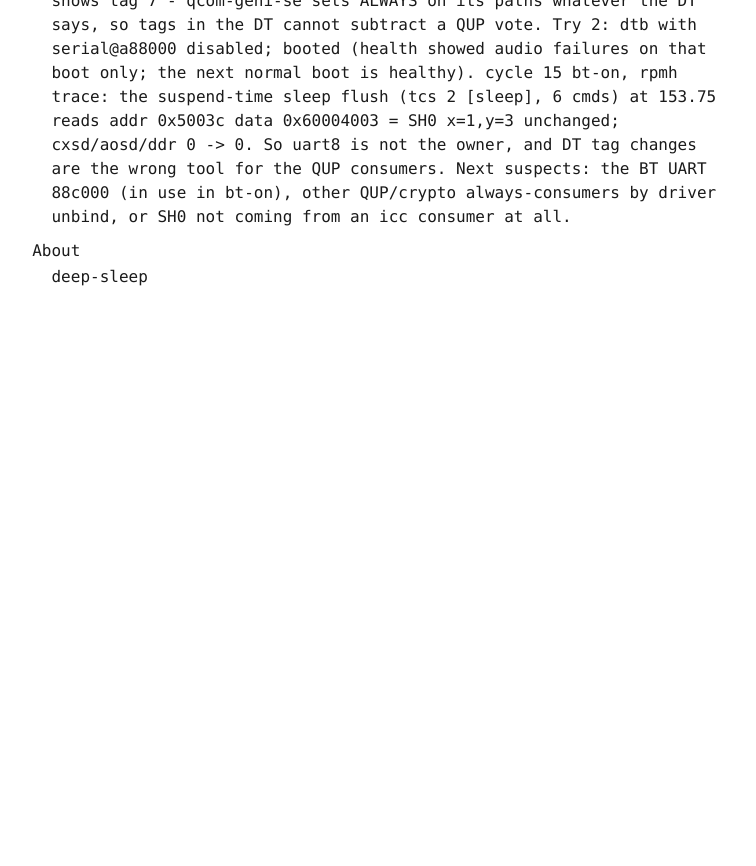
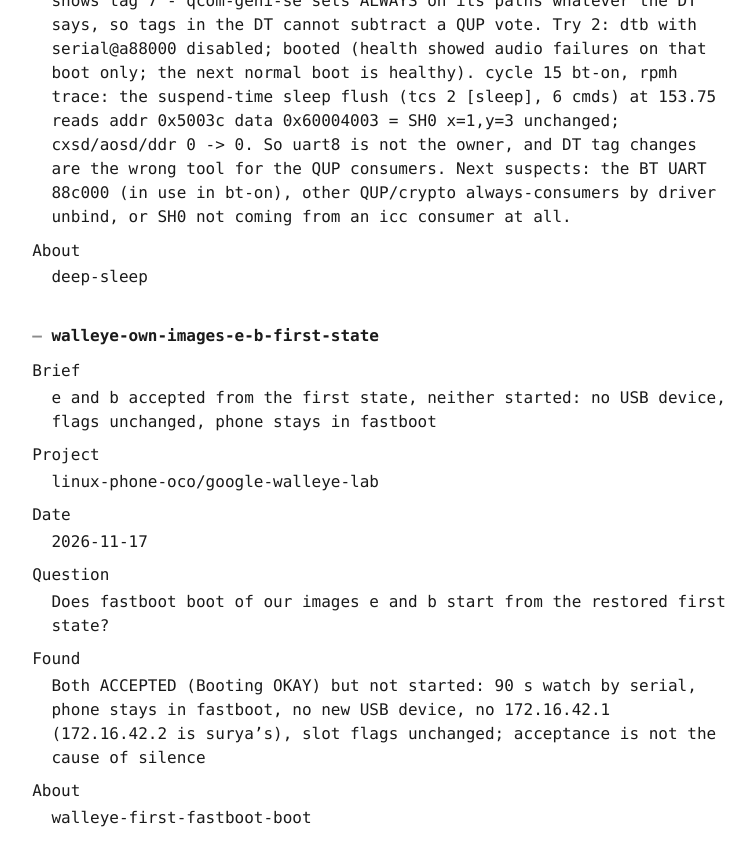
Before and after one commit to linux-phone-oco/docs, a Jekyll site: the page built from docs/research.md, in a window 1280 px wide and 900 px high, scrolled down 75911 px. Shown: the top 866 px of the window, without its empty margins (261-1017 px from the left). Built offline with Jekyll 4.4.1, drawn with Linux system fonts in a browser that asks for light colours; our own code applies the rules of GitHub Pages for plain Markdown files; before the commit the page ends 76316 px from its top, so only the background shows below that.

Commit message:
docs: walleye: research row for own images e and b from the first state (#304)
Co-authored-by: walleye-keeper <agent@creation-guidelines>
Co-authored-by: Claude Sonnet 5.5 <noreply@anthropic.com>

```diff
--- a/docs/research.md
+++ b/docs/research.md
@@ -1900,3 +1900,25 @@ Found
 
 About
 : deep-sleep
+
+
+<a id="walleye-own-images-e-b-first-state"></a>
+### walleye-own-images-e-b-first-state
+
+Brief
+: e and b accepted from the first state, neither started: no USB device, flags unchanged, phone stays in fastboot
+
+Project
+: linux-phone-oco/google-walleye-lab
+
+Date
+: 2026-11-17
+
+Question
+: Does fastboot boot of our images e and b start from the restored first state?
+
+Found
+: Both ACCEPTED (Booting OKAY) but not started: 90 s watch by serial, phone stays in fastboot, no new USB device, no 172.16.42.1 (172.16.42.2 is surya's), slot flags unchanged; acceptance is not the cause of silence
+
+About
+: walleye-first-fastboot-boot
```
Also changed, not shown: docs/index.md (+1 -1 lines), data/research.json.
